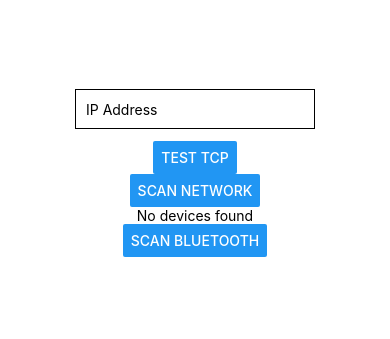
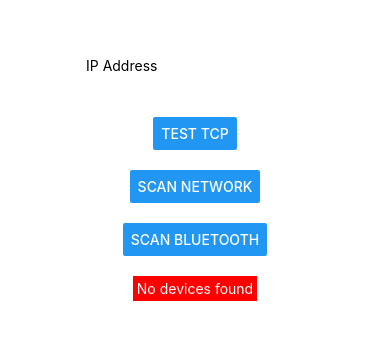
Before and after one commit to scantarbian/react-native-zebra-linkos, a React Native app in the folder example/: screen / in a window 390 px wide. Shown: the part 255-594 px from the top of the page. Built offline with nearby package versions, Linux system fonts and the light colour scheme.

Commit message:
fix: scan bt function

```diff
--- a/example/src/App.tsx
+++ b/example/src/App.tsx
@@ -99,9 +99,9 @@ const App = () => {
 
       setIsScanning(true);
       const result = await scanNetwork();
+      console.log('scanResult', result);
       setDevices(result);
       ToastAndroid.show(`Found ${result.length} devices`, ToastAndroid.SHORT);
-      console.log('scanResult', result);
     } catch (err) {
       console.error('Network Scan Error', err);
       ToastAndroid.show(`Network Scan Error`, ToastAndroid.SHORT);
@@ -122,9 +122,10 @@ const App = () => {
       }
 
       const result = await scanBluetooth();
+      console.log('scanResult', result);
+      console.log('result type', typeof result);
       setDevices(result);
       ToastAndroid.show(`Found ${result.length} devices`, ToastAndroid.SHORT);
-      console.log('scanResult', result);
     } catch (err) {
       console.error(err);
     } finally {
@@ -134,11 +135,31 @@ const App = () => {
 
   const displayDevices = () => {
     if (isScanning) {
-      return <Text>Scanning...</Text>;
+      return (
+        <Text
+          style={{
+            padding: 4,
+            backgroundColor: 'red',
+            color: 'white',
+          }}
+        >
+          Scanning...
+        </Text>
+      );
     }
 
-    if (devices.length === 0) {
-      return <Text>No devices found</Text>;
+    if (!devices || devices.length === 0) {
+      return (
+        <Text
+          style={{
+            padding: 4,
+            backgroundColor: 'red',
+            color: 'white',
+          }}
+        >
+          No devices found
+        </Text>
+      );
     }
 
     return devices.map((device, id) => {
@@ -182,6 +203,7 @@ const App = () => {
       />
       <Button title="Test TCP" onPress={() => sendTestTCP()} />
       <Button title="Scan Network" onPress={scanTCP} />
+      <Button title="Scan Bluetooth" onPress={scanBT} />
       <View
         style={{
           flexDirection: 'column',
@@ -189,7 +211,6 @@ const App = () => {
       >
         {displayDevices()}
       </View>
-      <Button title="Scan Bluetooth" onPress={scanBT} />
     </View>
   );
 };
@@ -201,6 +222,7 @@ const styles = StyleSheet.create({
     flex: 1,
     alignItems: 'center',
     justifyContent: 'center',
+    rowGap: 20,
   },
   box: {
     width: 60,
@@ -212,5 +234,6 @@ const styles = StyleSheet.create({
     margin: 12,
     borderWidth: 1,
     padding: 10,
+    borderColor: 'white',
   },
 });
```
Also changed, not shown: 1 other file (tests, documents, lock files or other folders).
